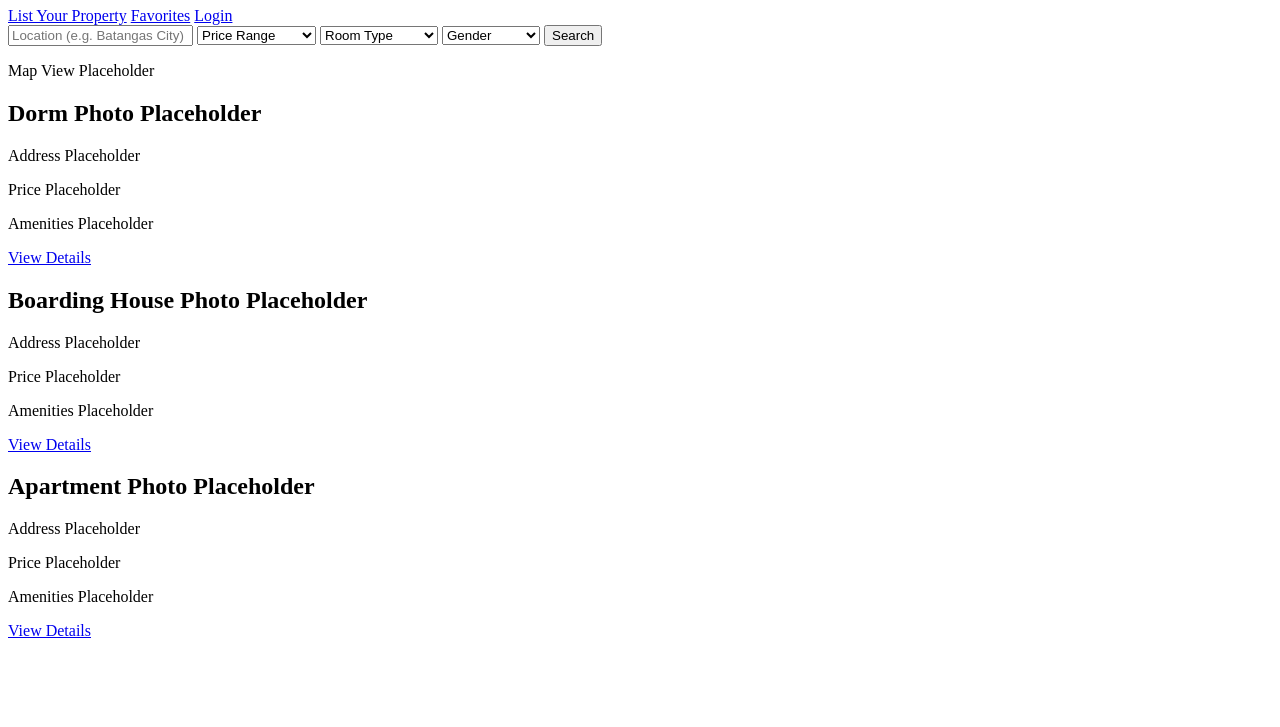
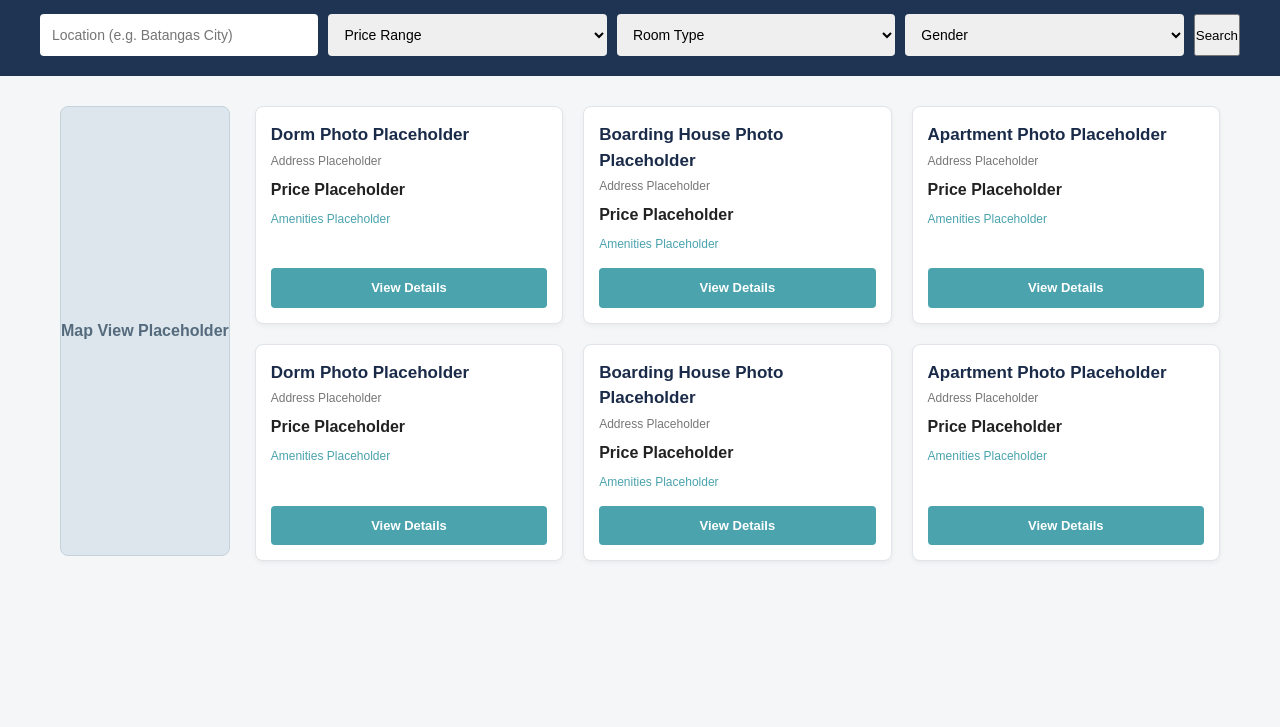
Before and after one commit to kdguda/real-estate-and-housing, a plain HTML site: page index.html in a window 1280 px wide. Shown: the part 73-800 px from the top of the page. Drawn offline with Linux system fonts and the light colour scheme.

Commit message:
Fix section class name and added additional property cards in index.html; added initial styles in style.css

```diff
--- a/index.html
+++ b/index.html
@@ -51,13 +51,13 @@
                 <p>Map View Placeholder</p>
             </aside>
 
-            <section class="Listings">
+            <section class="listings">
                 <article class="card">
                     <h2>Dorm Photo Placeholder</h2>
                     <p class="address">Address Placeholder</p>
                     <p class="price">Price Placeholder</p>
                     <p class="amenities">Amenities Placeholder</p>
-                    <a href="details.html" class="btn">View Details</a>
+                    <a class="btn">View Details</a>
                 </article>
 
                 <article class="card">
@@ -65,7 +65,7 @@
                     <p class="address">Address Placeholder</p>
                     <p class="price">Price Placeholder</p>
                     <p class="amenities">Amenities Placeholder</p>
-                    <a href="details.html" class="btn">View Details</a>
+                    <a class="btn">View Details</a>
                 </article>
 
                 <article class="card">
@@ -73,7 +73,31 @@
                     <p class="address">Address Placeholder</p>
                     <p class="price">Price Placeholder</p>
                     <p class="amenities">Amenities Placeholder</p>
-                    <a href="details.html" class="btn">View Details</a>
+                    <a class="btn">View Details</a>
+                </article>
+
+                <article class="card">
+                    <h2>Dorm Photo Placeholder</h2>
+                    <p class="address">Address Placeholder</p>
+                    <p class="price">Price Placeholder</p>
+                    <p class="amenities">Amenities Placeholder</p>
+                    <a class="btn">View Details</a>
+                </article>
+
+                <article class="card">
+                    <h2>Boarding House Photo Placeholder</h2>
+                    <p class="address">Address Placeholder</p>
+                    <p class="price">Price Placeholder</p>
+                    <p class="amenities">Amenities Placeholder</p>
+                    <a class="btn">View Details</a>
+                </article>
+
+                <article class="card">
+                    <h2>Apartment Photo Placeholder</h2>
+                    <p class="address">Address Placeholder</p>
+                    <p class="price">Price Placeholder</p>
+                    <p class="amenities">Amenities Placeholder</p>
+                    <a class="btn">View Details</a>
                 </article>
 
             </section>
--- a/style.css
+++ b/style.css
@@ -0,0 +1,152 @@
+* {
+    box-sizing: border-box;
+    margin: 0;
+    padding: 0;
+}
+
+body {
+    font-family: Arial, Helvetica,sans-serif;
+    background-color: #f4f6f8;
+    color: #333;
+    line-height: 1.5;
+}
+
+.navbar {
+    background-color: #ffffff;
+    padding: 15px 40px;
+    display: flex;
+    justify-content: space-between;
+    align-items: center;
+    border-bottom: 1px solid #e0e0e0;
+}
+
+.navbar h1 {
+    font-size: 24px;
+    color: #1a2b49;
+}
+
+.navbar nav a {
+    text-decoration: none;
+    color: #333;
+    margin-left: 25px;
+    font-size: 14px;
+    font-weight: bold;
+}
+
+.navbar nav a:hover {
+    color: #3898a3;
+}
+
+.search-bar {
+    background-color: #1f3352;
+    padding: 20px 40px;
+}
+
+.search-bar form {
+    max-width: 1200ox;
+    margin: 0 auto;
+    display: flex;
+    gap: 10px;
+}
+
+.search-bar input,
+.search-bar select {
+    padding: 12px;
+    border: none;
+    border-radius: 4px;
+    font-size: 14px;
+    flex: 1;
+}
+
+.search-bar button:hover {
+    background-color: #3a8992;
+}
+
+.container {
+    max-width: 1200px;
+    margin: 30px auto;
+    padding: 0 20px;
+    display: flex;
+    gap: 25px;
+    align-items: flex-start;
+}
+
+.map-box {
+    width: 28-px;
+    height: 450px;
+    background-color: #dce6ec;
+    border: 1px solid #c5d3dc;
+    border-radius: 8px;
+    display: flex;
+    justify-content: center;
+    align-items: center;
+    color: #556b7d;
+    font-weight: bold;
+    flex-shrink: 0;
+}
+
+.listings {
+    flex: 1;
+    display: grid;
+    grid-template-columns: repeat(3, 1fr);
+    gap: 20px;
+}
+
+.card {
+    background-color: #ffffff;
+    border: 1px solid #e1e4e8;
+    border-radius: 8px;
+    overflow: hidden;
+    box-shadow: 0 2px 5px rgba(0, 0, 0, 0.05);
+    display: flex;
+    flex-direction: column;
+}
+
+.card img {
+    width: 100%;
+    height: 160px;
+    object-fit: cover;
+    background-color: #ddd;
+}
+
+.card h2 {
+    font-size: 17px;
+    color: #1a2b49;
+    margin: 15px 15px 4px;
+}
+
+.card .address {
+    font-size: 12px;
+    color: #777;
+    margin: 0 15px 8px;
+}
+
+.card .price {
+    font-size: 16px;
+    font-weight: bold;
+    color: #222;
+    margin: 0 15px 8px;
+}
+
+.card .amenities {
+    font-size: 12px;
+    color: #4aa3ad;
+    margin: 0 15px 15px;
+}
+
+.card .btn {
+    display: block;
+    text-align: center;
+    background-color: #4aa3ad;
+    color: white;
+    text-decoration: none;
+    padding: 10px;
+    margin: auto 15px 15px;
+    border-radius: 4px;
+    font-size: 13px;
+    font-weight: bold;
+}
+
+.card .btn:hover {
+    background-color: #3a8992;
+}
```
